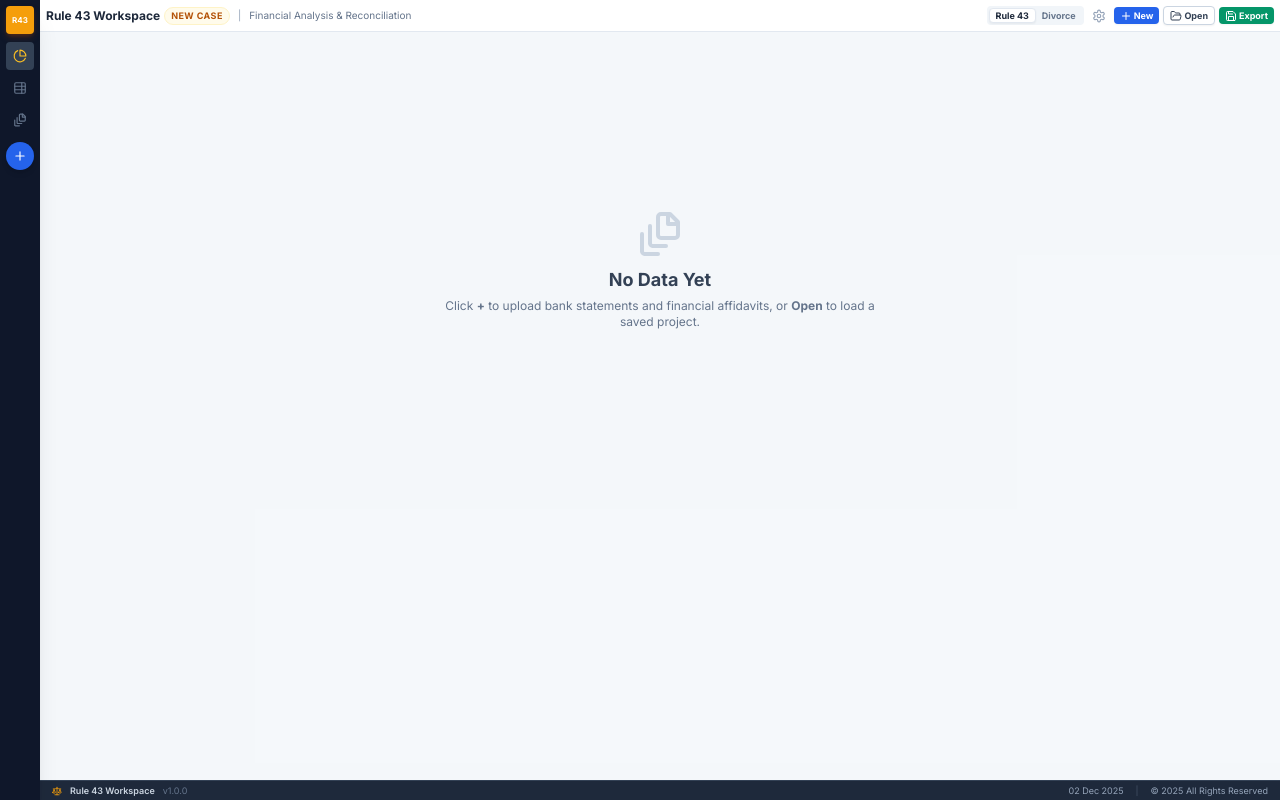
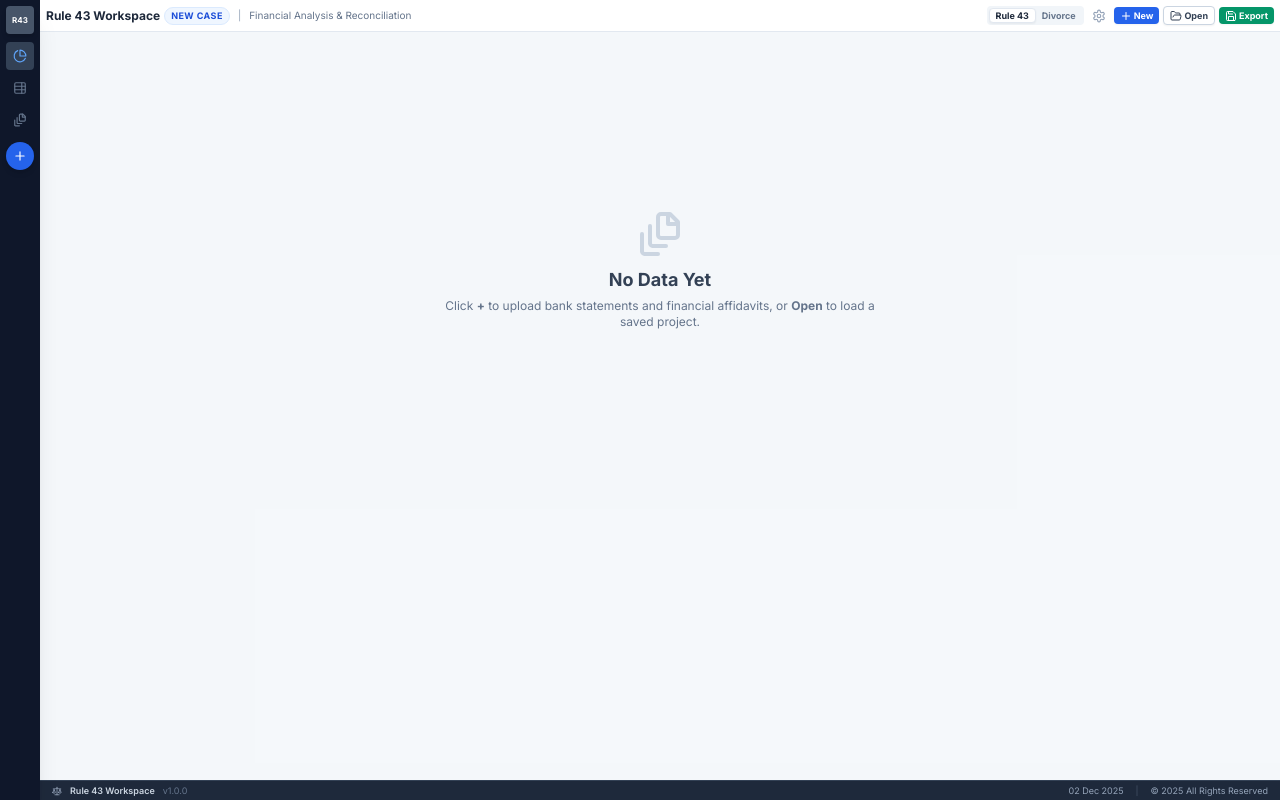
Before and after one commit to Sarakael78/43Mockup, a React (Vite) app: page / in a window 1280 px wide. Built offline with nearby package versions, Linux system fonts and the light colour scheme.

Commit message:
Fix color consistency: Replace amber/orange progress colors with neutral blues/slates in general UI elements (sidebar, buttons, icons) while preserving them only for progress indication

```diff
--- a/src/components/DocumentInventory.jsx
+++ b/src/components/DocumentInventory.jsx
@@ -670,7 +670,7 @@ const DocumentInventory = ({
                       <button
                         type="button"
                         onClick={handleManualClaimSubmit}
-                        className="w-full px-1 py-0.5 text-[9px] font-bold rounded bg-amber-500 text-white shadow-sm hover:bg-amber-600 transition-colors"
+                        className="w-full px-1 py-0.5 text-[9px] font-bold rounded bg-blue-600 text-white shadow-sm hover:bg-blue-700 transition-colors"
                       >
                         Add
                       </button>
--- a/src/components/Footer.jsx
+++ b/src/components/Footer.jsx
@@ -14,7 +14,7 @@ const Footer = () => {
   return (
     <footer className="h-5 bg-slate-800 text-slate-400 flex items-center justify-between px-3 text-[9px] shrink-0 border-t border-slate-700">
       <div className="flex items-center gap-2">
-        <Scale size={10} className="text-amber-500" />
+        <Scale size={10} className="text-slate-400" />
         <span className="font-semibold text-slate-300">{APP_NAME}</span>
         <span className="text-slate-500">v{APP_VERSION}</span>
       </div>
--- a/src/components/NavSidebar.jsx
+++ b/src/components/NavSidebar.jsx
@@ -2,17 +2,17 @@ import { PieChart, TableProperties, FileStack, Plus } from 'lucide-react';
 
 const NavSidebar = ({ view, setView, onAddEvidence }) => (
   <nav className="w-10 bg-slate-900 flex flex-col items-center py-1.5 space-y-2 shrink-0 z-20 shadow-xl relative">
-    <div className="w-7 h-7 bg-amber-500 rounded flex items-center justify-center text-white font-bold text-[8px] shadow-md shadow-amber-900/50">
+    <div className="w-7 h-7 bg-slate-600 rounded flex items-center justify-center text-white font-bold text-[8px] shadow-md">
       R43
     </div>
     <div className="flex flex-col space-y-1 w-full items-center">
-      <button onClick={() => setView('dashboard')} className={`w-7 h-7 rounded flex items-center justify-center transition-all ${view === 'dashboard' ? 'bg-slate-700 text-amber-400' : 'text-slate-500 hover:text-slate-300'}`} title="Dashboard">
+      <button onClick={() => setView('dashboard')} className={`w-7 h-7 rounded flex items-center justify-center transition-all ${view === 'dashboard' ? 'bg-slate-700 text-blue-400' : 'text-slate-500 hover:text-slate-300'}`} title="Dashboard">
         <PieChart size={14} />
       </button>
-      <button onClick={() => setView('workbench')} className={`w-7 h-7 rounded flex items-center justify-center transition-all ${view === 'workbench' ? 'bg-slate-700 text-amber-400' : 'text-slate-500 hover:text-slate-300'}`} title="Reconciliation Workbench">
+      <button onClick={() => setView('workbench')} className={`w-7 h-7 rounded flex items-center justify-center transition-all ${view === 'workbench' ? 'bg-slate-700 text-blue-400' : 'text-slate-500 hover:text-slate-300'}`} title="Reconciliation Workbench">
         <TableProperties size={14} />
       </button>
-      <button onClick={() => setView('evidence')} className={`w-7 h-7 rounded flex items-center justify-center transition-all ${view === 'evidence' ? 'bg-slate-700 text-amber-400' : 'text-slate-500 hover:text-slate-300'}`} title="Evidence Locker">
+      <button onClick={() => setView('evidence')} className={`w-7 h-7 rounded flex items-center justify-center transition-all ${view === 'evidence' ? 'bg-slate-700 text-blue-400' : 'text-slate-500 hover:text-slate-300'}`} title="Evidence Locker">
         <FileStack size={14} />
       </button>
     </div>
--- a/src/components/NoteModal.jsx
+++ b/src/components/NoteModal.jsx
@@ -27,7 +27,7 @@ const NoteModal = ({ isOpen, onClose, transaction, note, onSave }) => {
       <div className="bg-white rounded-lg shadow-2xl w-full max-w-sm" onClick={(e) => e.stopPropagation()}>
         <div className="px-3 py-2 border-b border-slate-200 flex items-center justify-between">
           <h3 className="text-xs font-bold text-slate-800 flex items-center gap-1">
-            <StickyNote size={12} className="text-amber-500" />
+            <StickyNote size={12} className="text-blue-500" />
             Note
           </h3>
           <button onClick={onClose} className="text-slate-400 hover:text-slate-600">
@@ -67,7 +67,7 @@ const NoteModal = ({ isOpen, onClose, transaction, note, onSave }) => {
           </button>
           <button
             onClick={handleSave}
-            className="px-2 py-1 bg-amber-500 text-white text-[10px] font-bold rounded hover:bg-amber-600 transition-colors"
+            className="px-2 py-1 bg-blue-600 text-white text-[10px] font-bold rounded hover:bg-blue-700 transition-colors"
           >
             Save
           </button>
--- a/src/components/SettingsModal.jsx
+++ b/src/components/SettingsModal.jsx
@@ -85,7 +85,7 @@ const SettingsModal = ({ isOpen, onClose, settings, onSettingsChange }) => {
                   onClick={() => handleFontSizeChange(size.value)}
                   className={`px-1 py-1 text-[8px] font-bold rounded transition-all ${
                     localSettings.fontSize === size.value
-                      ? 'bg-amber-500 text-white shadow-sm'
+                      ? 'bg-blue-600 text-white shadow-sm'
                       : 'bg-slate-100 text-slate-600 hover:bg-slate-200'
                   }`}
                   title={`${size.label} (${size.scale}x)`}
--- a/src/components/TopBar.jsx
+++ b/src/components/TopBar.jsx
@@ -55,13 +55,13 @@ const TopBar = ({ title, subtitle, caseName, onCaseNameChange, onSave, onNewCase
               onBlur={handleSave}
               onKeyDown={handleKeyDown}
               maxLength={CASE_NAME_MAX_LENGTH}
-              className="px-1.5 py-0 bg-white text-amber-700 text-[9px] font-bold uppercase rounded-full tracking-wider border-2 border-amber-300 focus:outline-none focus:ring-2 focus:ring-amber-400"
+              className="px-1.5 py-0 bg-white text-blue-700 text-[9px] font-bold uppercase rounded-full tracking-wider border-2 border-blue-300 focus:outline-none focus:ring-2 focus:ring-blue-400"
               autoFocus
             />
           ) : (
             <span
               onClick={() => setIsEditing(true)}
-              className="px-1.5 py-0 bg-amber-50 text-amber-700 text-[9px] font-bold uppercase rounded-full tracking-wider border border-amber-100 cursor-pointer hover:bg-amber-100 transition-colors"
+              className="px-1.5 py-0 bg-blue-50 text-blue-700 text-[9px] font-bold uppercase rounded-full tracking-wider border border-blue-100 cursor-pointer hover:bg-blue-100 transition-colors"
               title="Click to edit case name"
             >
               {caseName}
--- a/src/views/DashboardView.jsx
+++ b/src/views/DashboardView.jsx
@@ -527,15 +527,15 @@ const DashboardView = ({ data, transactions, claims, proofPeriod = '6M' }) => {
                 computedAlerts.map(alert => {
                   const IconComponent = alert.icon || (alert.type === 'critical' ? AlertCircle : AlertTriangle);
                   return (
-                    <div key={alert.id} className={`flex items-start p-1.5 rounded border ${alert.type === 'critical' ? 'bg-rose-50 border-rose-200' : 'bg-amber-50 border-amber-200'}`}>
-                      <div className={`mt-0.5 mr-1.5 shrink-0 ${alert.type === 'critical' ? 'text-rose-500' : 'text-amber-500'}`}>
+                    <div key={alert.id} className={`flex items-start p-1.5 rounded border ${alert.type === 'critical' ? 'bg-rose-50 border-rose-200' : 'bg-yellow-50 border-yellow-200'}`}>
+                      <div className={`mt-0.5 mr-1.5 shrink-0 ${alert.type === 'critical' ? 'text-rose-500' : 'text-yellow-500'}`}>
                         <IconComponent size={12} />
                       </div>
                       <div className="flex-1 min-w-0">
-                        <h4 className={`text-[10px] font-bold ${alert.type === 'critical' ? 'text-rose-800' : 'text-amber-800'}`}>{alert.title}</h4>
-                        <p className={`text-[9px] ${alert.type === 'critical' ? 'text-rose-600' : 'text-amber-700'}`}>{alert.msg}</p>
+                        <h4 className={`text-[10px] font-bold ${alert.type === 'critical' ? 'text-rose-800' : 'text-yellow-800'}`}>{alert.title}</h4>
+                        <p className={`text-[9px] ${alert.type === 'critical' ? 'text-rose-600' : 'text-yellow-700'}`}>{alert.msg}</p>
                       </div>
-                      <div className={`text-sm font-bold font-mono shrink-0 ${alert.type === 'critical' ? 'text-rose-600' : 'text-amber-600'}`}>
+                      <div className={`text-sm font-bold font-mono shrink-0 ${alert.type === 'critical' ? 'text-rose-600' : 'text-yellow-600'}`}>
                         {alert.value}
                       </div>
                     </div>
```
